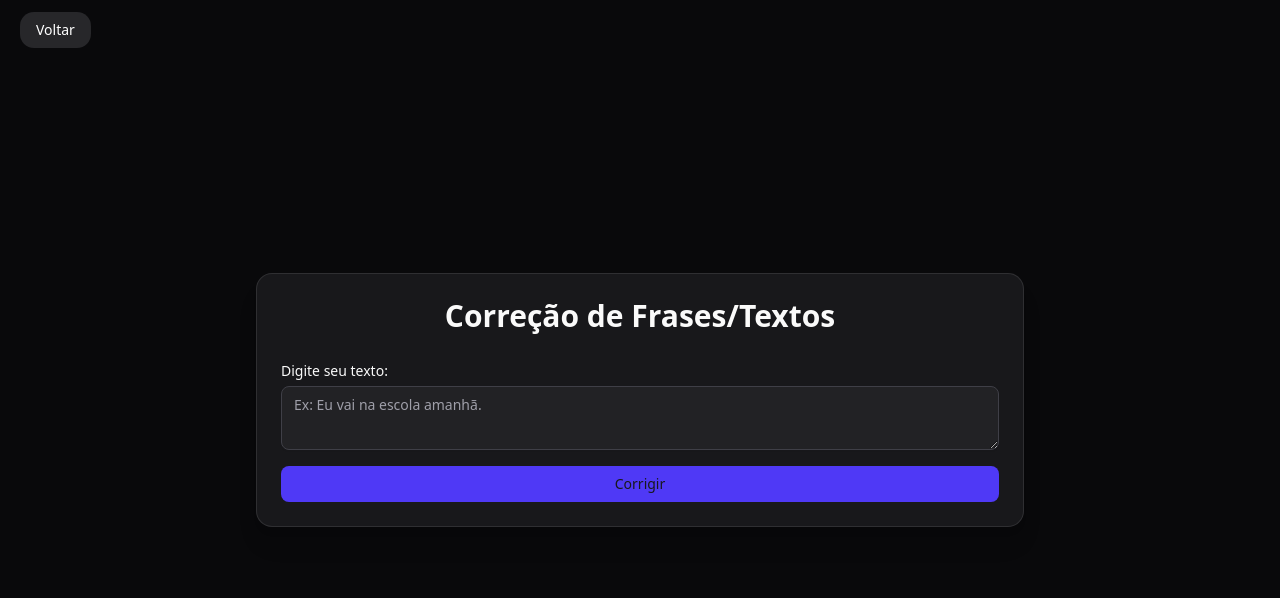
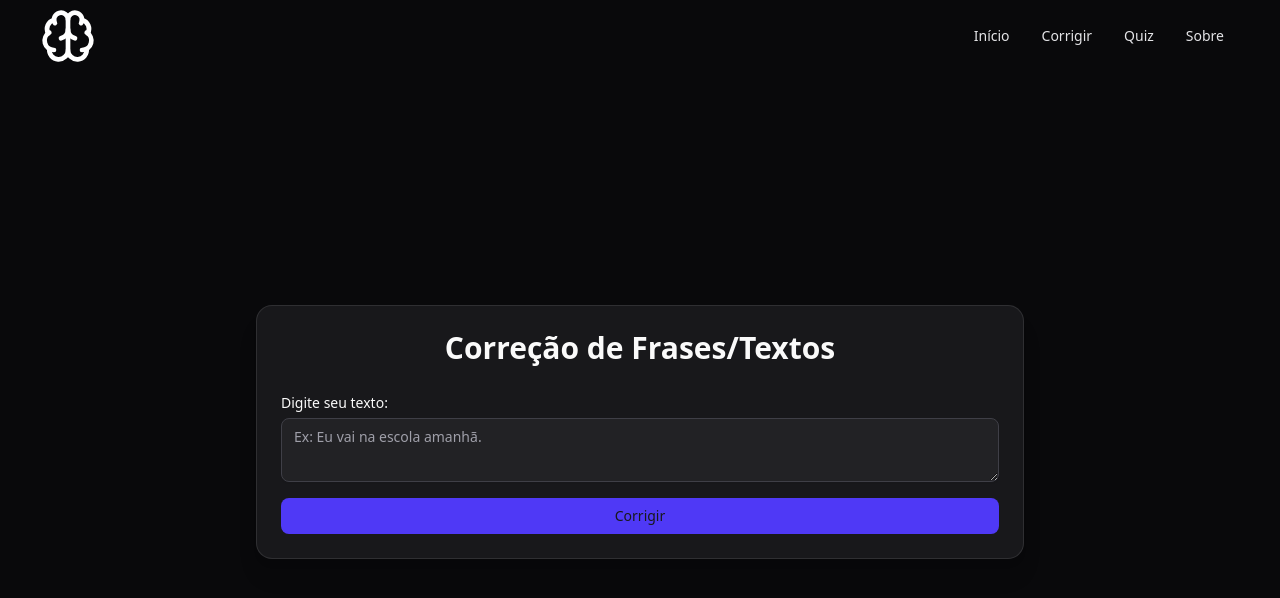
Before and after one commit to wolfhackd/PortuGenio, a React (Vite) app in the folder FrontEnd/: page /corrigir in a window 1280 px wide. Shown: the top 598 px of the page. Built offline with nearby package versions, Linux system fonts and the light colour scheme.

Commit message:
refactor: fix minor bugs and improve beta code structure

```diff
--- a/FrontEnd/package.json
+++ b/FrontEnd/package.json
@@ -30,6 +30,7 @@
     "tailwind-merge": "^3.3.1",
     "tailwind-scrollbar": "^4.0.2",
     "tailwindcss": "^4.1.11",
+    "uuid": "^11.1.0",
     "zod": "^4.0.5"
   },
   "devDependencies": {
--- a/FrontEnd/src/components/Menubar.tsx
+++ b/FrontEnd/src/components/Menubar.tsx
@@ -8,7 +8,7 @@ export const Menubar = () => {
   const menuItems: UseMenuItem[] = [
     {
       label: 'Início ',
-      path: '',
+      path: '/',
     },
     {
       label: 'Corrigir',
@@ -24,7 +24,7 @@ export const Menubar = () => {
     },
   ];
   return (
-    <div className="flex items-center justify-between px-10 py-2">
+    <div className="flex w-full items-center justify-between self-end px-10 py-2">
       <Brain className="size-14 text-white" />
       <nav>
         {menuItems.map((item) => (
--- a/FrontEnd/src/components/PortugueseTip.tsx
+++ b/FrontEnd/src/components/PortugueseTip.tsx
@@ -11,6 +11,8 @@ export function PortugueseTip() {
       );
       return res.data;
     },
+    staleTime: 1000 * 60 * 5,
+    refetchOnWindowFocus: false,
   });
 
   if (isLoading) {
--- a/FrontEnd/src/components/TextWithCorrections.tsx
+++ b/FrontEnd/src/components/TextWithCorrections.tsx
@@ -1,3 +1,4 @@
+import { v4 as uuidv4 } from 'uuid';
 import {
   Tooltip,
   TooltipContent,
@@ -21,7 +22,9 @@ export const TextWithCorrections = ({
   text,
   errors,
 }: TextWithCorrectionsProps) => {
-  if (errors.length === 0) return <>{text}</>;
+  if (errors.length === 0) {
+    return <>{text}</>;
+  }
 
   // Ordena os erros pelo índice de início para renderizar em ordem
   const sortedErrors = [...errors].sort((a, b) => a.start - b.start);
@@ -29,17 +32,15 @@ export const TextWithCorrections = ({
   const parts: React.ReactNode[] = [];
   let cursor = 0;
 
-  sortedErrors.forEach((error, i) => {
+  sortedErrors.forEach((error, _) => {
     // Pega o texto entre o cursor e o início do erro (trecho normal)
     if (cursor < error.start) {
-      parts.push(
-        <span key={`text-${i}-before`}>{text.slice(cursor, error.start)}</span>
-      );
+      parts.push(<span key={uuidv4()}>{text.slice(cursor, error.start)}</span>);
     }
 
     // Pega o texto do erro destacado
     parts.push(
-      <Tooltip key={`error-${i}`}>
+      <Tooltip key={uuidv4()}>
         <TooltipTrigger asChild>
           <span className="cursor-help text-red-400 underline decoration-2 decoration-red-500">
             {text.slice(error.start, error.end)}
--- a/FrontEnd/src/pages/GrammarCorrection.tsx
+++ b/FrontEnd/src/pages/GrammarCorrection.tsx
@@ -5,7 +5,7 @@ import { Copy } from 'lucide-react';
 import { useState } from 'react';
 import { useForm } from 'react-hook-form';
 import { z } from 'zod';
-import { BackPage } from '@/components/BackPage';
+import { Menubar } from '@/components/Menubar';
 import { TextWithCorrections } from '@/components/TextWithCorrections';
 import { Button } from '@/components/ui/button';
 import { Card, CardContent, CardHeader, CardTitle } from '@/components/ui/card';
@@ -18,11 +18,13 @@ import {
   FormMessage,
 } from '@/components/ui/form';
 import { Textarea } from '@/components/ui/textarea';
+import type { UseCorrectionErrorRequest } from '@/utils/types/use-correction-error-request';
 
 export const GrammarCorrection = () => {
   const [originalText, setOriginalText] = useState('');
   const [botResponse, setBotResponse] = useState('');
-  const [errors, setErrors] = useState<{ word: string; reason: string }[]>([]);
+  // const [errors, setErrors] = useState<{ word: string; reason: string }[]>([]);
+  const [errors, setErrors] = useState<UseCorrectionErrorRequest[]>([]);
   const [copied, setCopied] = useState(false);
 
   const GrammarCorrectionSchema = z.object({
@@ -62,8 +64,11 @@ export const GrammarCorrection = () => {
   };
 
   return (
-    <div className="relative flex min-h-screen items-center justify-center bg-zinc-950 px-4 py-10 text-zinc-100">
-      <BackPage className={'absolute top-3 left-5 cursor-pointer'} />
+    <div className="relative flex min-h-screen min-w-screen flex-col items-center justify-center bg-zinc-950 px-4 py-10 text-zinc-100">
+      <div className="fixed top-0 left-0 w-full">
+        <Menubar />
+      </div>
+      <div className="mt-16 flex w-full flex-1 flex-col items-center justify-center px-4 py-10">
         <Card className="w-full max-w-3xl rounded-2xl bg-zinc-900 shadow-xl">
           <CardHeader>
             <CardTitle className="text-center font-bold text-3xl">
@@ -146,5 +151,6 @@ export const GrammarCorrection = () => {
           </CardContent>
         </Card>
       </div>
+    </div>
   );
 };
--- a/FrontEnd/src/pages/Home.tsx
+++ b/FrontEnd/src/pages/Home.tsx
@@ -32,11 +32,6 @@ export const Home = () => {
         <p className="font-bold text-3xl">
           Corrija frases, faça quizzes e aprenda de forma simples e prática.
         </p>
-        {/* Dica da I.A */}
-        {/* <span className="font-bold text-muted-foreground">
-          💡 “Lembre-se: ‘mas’ com S indica oposição, enquanto ‘mais’ com I
-          indica quantidade.”
-        </span> */}
         <PortugueseTip />
       </div>
       <footer className="flex w-full flex-col items-center justify-center p-4">
--- /dev/null
+++ b/FrontEnd/src/utils/types/use-correction-error-request.ts
@@ -0,0 +1,6 @@
+export type UseCorrectionErrorRequest = {
+  word: string;
+  reason: string;
+  start: number;
+  end: number;
+};
```
Also changed, not shown: 1 other file (tests, documents, lock files or other folders). Lines whose indentation alone changed are shown as unchanged.
